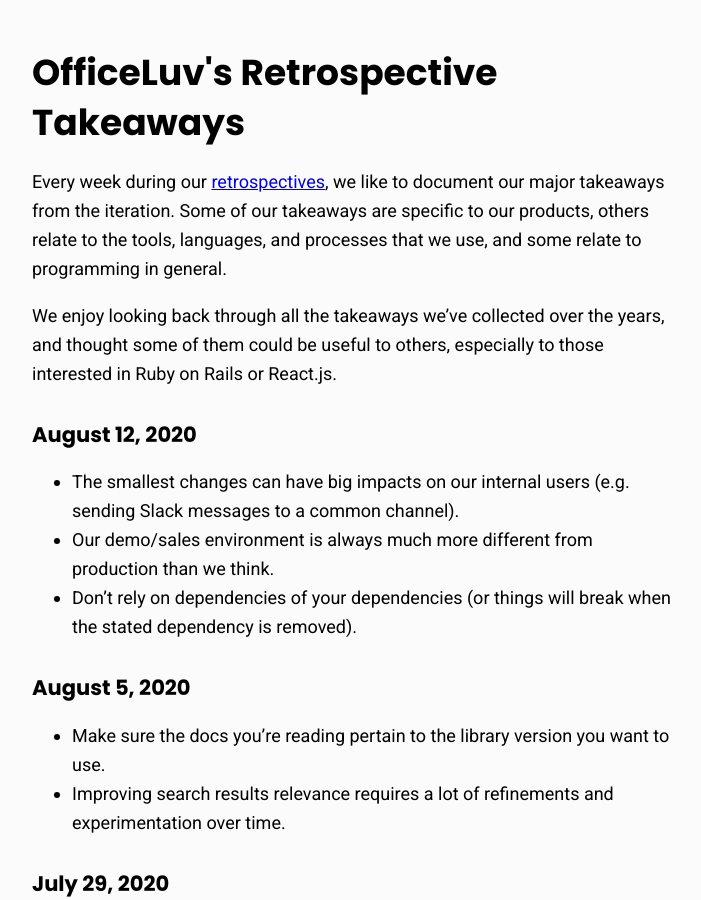
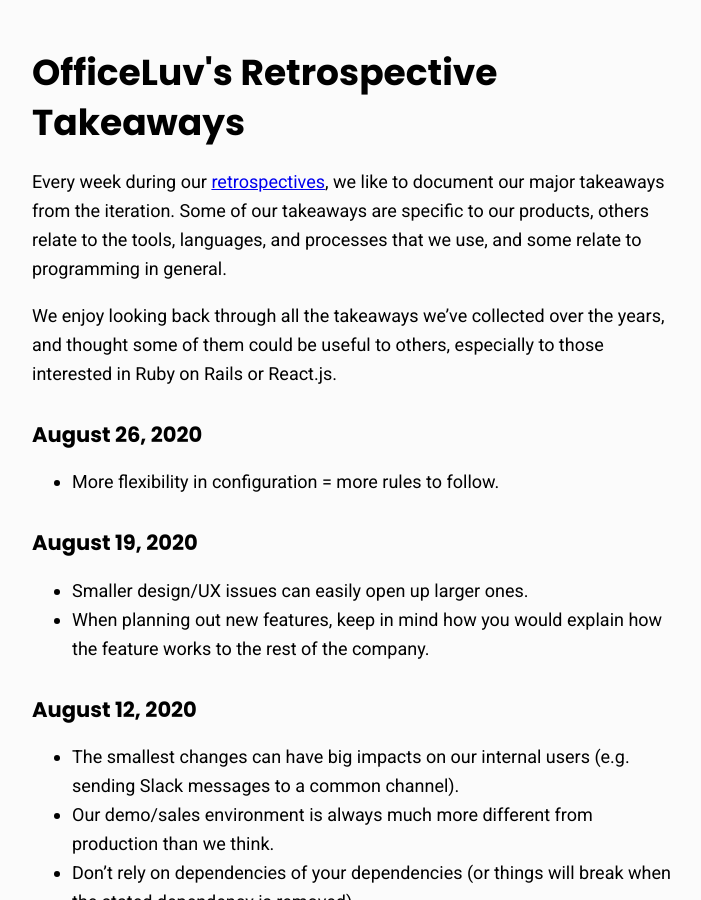
Before and after one commit to officeluv/officeluv.github.io, a Jekyll site: the page built from takeaways.md, in a window 1280 px wide and 900 px high. Shown: the whole window, without its empty margins (288-989 px from the left). Built offline with Jekyll 4.4.1, drawn with Linux system fonts in a browser that asks for light colours.

Commit message:
Update takeaways.md

```diff
--- a/takeaways.md
+++ b/takeaways.md
@@ -7,6 +7,13 @@
 Every week during our [retrospectives](/retrospectives), we like to document our major takeaways from the iteration. Some of our takeaways are specific to our products, others relate to the tools, languages, and processes that we use, and some relate to programming in general.
 
 We enjoy looking back through all the takeaways we've collected over the years, and thought some of them could be useful to others, especially to those interested in Ruby on Rails or React.js.
+
+### August 26, 2020
+- More flexibility in configuration = more rules to follow.
+
+### August 19, 2020
+- Smaller design/UX issues can easily open up larger ones.
+- When planning out new features, keep in mind how you would explain how the feature works to the rest of the company.
 
 ### August 12, 2020
 - The smallest changes can have big impacts on our internal users (e.g. sending Slack messages to a common channel).
```
